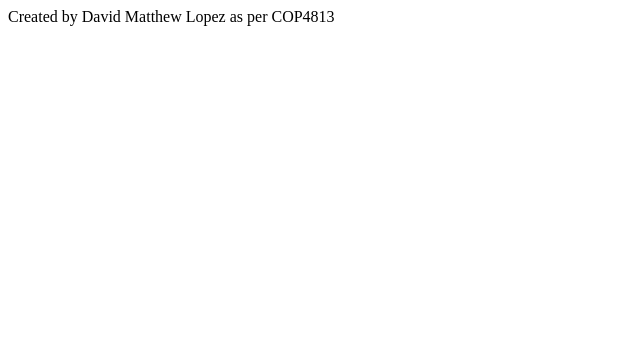
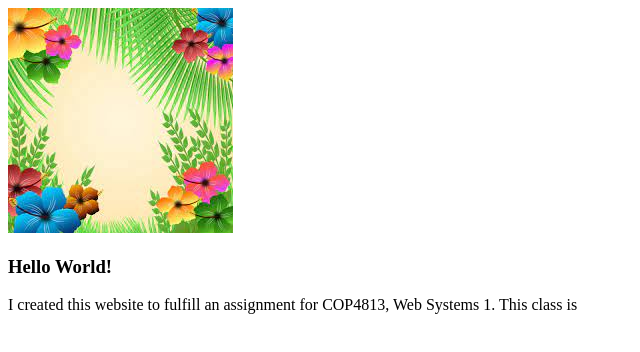
Before and after one commit to noGenkai/davidmlopez05.dev, a plain HTML site: page index.html in a window 1280 px wide. Shown: the whole page, without its empty margins (0-640 px from the left). Drawn offline with Linux system fonts and the light colour scheme.

Commit message:
Assignment 1 Testing

```diff
--- /dev/null
+++ b/index.css
@@ -0,0 +1,3 @@
+.title {
+    font-family: Impact, Haettenschweiler, 'Arial Narrow Bold', sans-serif;
+}
--- a/index.html
+++ b/index.html
@@ -3,11 +3,15 @@
 <head>
     <meta charset="UTF-8">
     <meta name="viewport" content="width=device-width, initial-scale=1.0">
-    <title>Hello World!</title>
+    <title><strong>Assignment 1</strong></title>
 </head>
 
+<img src="/img/flower_img.jpg" alt="Flowers">
+<img src="" alt="">
+
 <body>
-    <footer>Created by David Matthew Lopez as per COP4813</footer>
+    <h3 class="title">Hello World!</h3>
+    <footer>I created this website to fulfill an assignment for COP4813, Web Systems 1. This class is </footer>
 </body>
 
 </html>
```
Also changed, not shown: img/flower_img.jpg (added).
